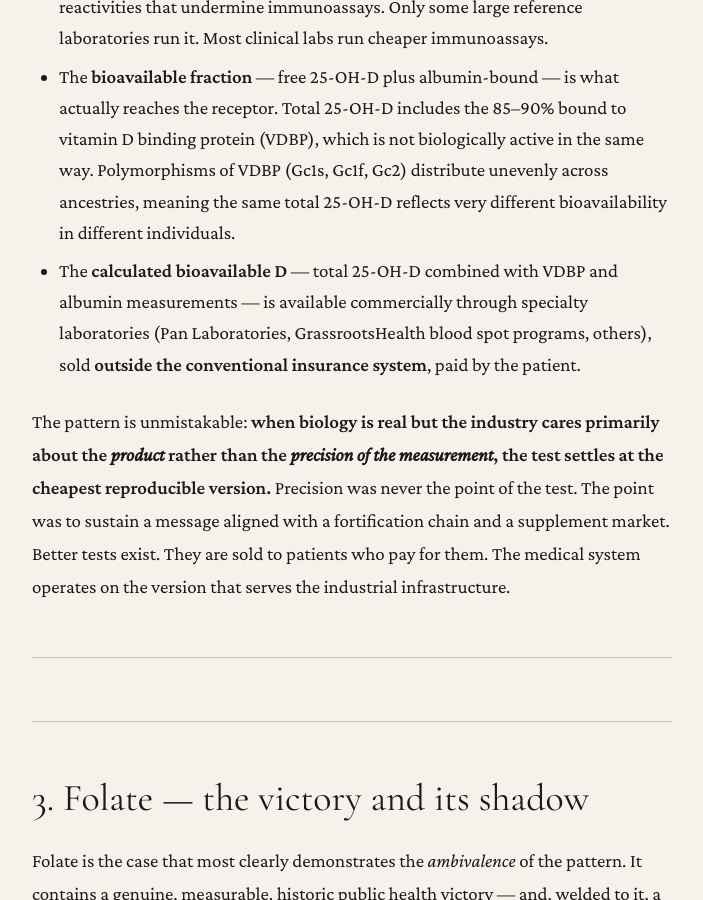
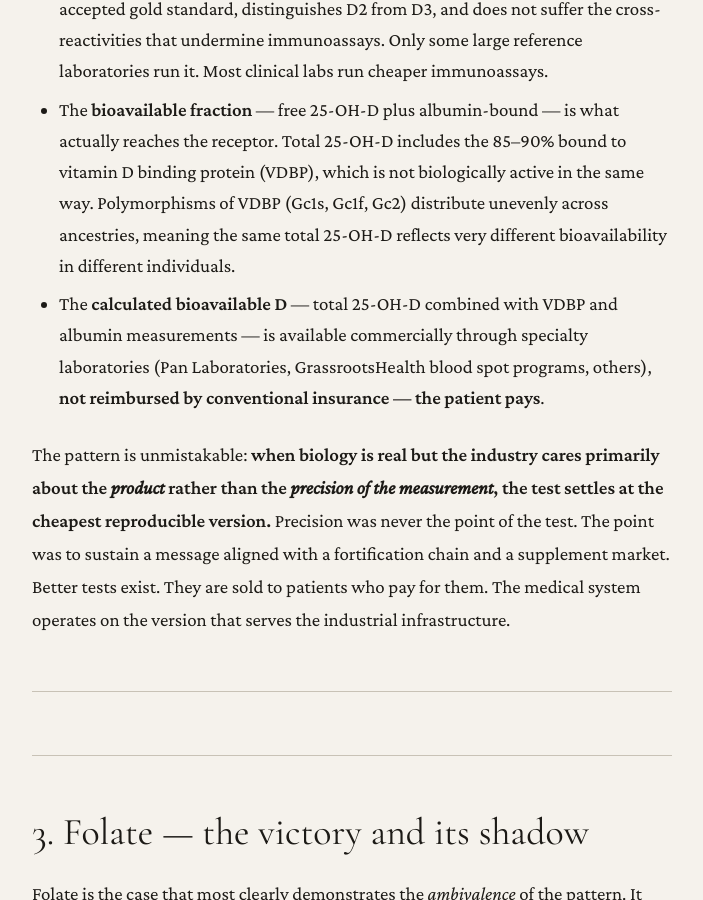
Before and after one commit to PerigGouanvic/physiological-rights, a Jekyll site: the page built from _critique/behind-every-test-an-industry.md, in a window 1280 px wide and 900 px high, scrolled down 5107 px. Shown: the whole window, without its empty margins (122-825 px from the left). Built offline with Jekyll 4.4.1, drawn with Linux system fonts in a browser that asks for light colours; comment, search, counter and statistics services are not loaded; some of the changed text lies outside the part shown.

Commit message:
edit(critique): polish D-section wording and link /rights/iron/ from section 1
Section 2 (Vitamin D): "sold outside the conventional insurance system,
paid by the patient" → "not reimbursed by conventional insurance —
the patient pays." Cleaner, punchier.

Section 1 (Iron) caveat paragraph now points to both /editorials/the-
ferritin-threshold/ (failure-mode editorial) and /rights/iron/ (full
fiche, published 2026-07-17).

Co-Authored-By: Claude Opus 4.7 <noreply@anthropic.com>

```diff
--- a/_critique/behind-every-test-an-industry.md
+++ b/_critique/behind-every-test-an-industry.md
@@ -62,7 +62,7 @@ The test that conventional medicine orders is **25-hydroxyvitamin D by immunoass
 - **Between-manufacturer immunoassay variance is on the order of 10 nmol/L or more** for the same sample, well within the range that changes clinical action. A patient can be told "deficient" on one platform and "sufficient" on another.
 - **LC-MS/MS** — liquid chromatography-tandem mass spectrometry — is the accepted gold standard, distinguishes D2 from D3, and does not suffer the cross-reactivities that undermine immunoassays. Only some large reference laboratories run it. Most clinical labs run cheaper immunoassays.
 - The **bioavailable fraction** — free 25-OH-D plus albumin-bound — is what actually reaches the receptor. Total 25-OH-D includes the 85–90% bound to vitamin D binding protein (VDBP), which is not biologically active in the same way. Polymorphisms of VDBP (Gc1s, Gc1f, Gc2) distribute unevenly across ancestries, meaning the same total 25-OH-D reflects very different bioavailability in different individuals.
-- The **calculated bioavailable D** — total 25-OH-D combined with VDBP and albumin measurements — is available commercially through specialty laboratories (Pan Laboratories, GrassrootsHealth blood spot programs, others), sold **outside the conventional insurance system**, paid by the patient.
+- The **calculated bioavailable D** — total 25-OH-D combined with VDBP and albumin measurements — is available commercially through specialty laboratories (Pan Laboratories, GrassrootsHealth blood spot programs, others), **not reimbursed by conventional insurance — the patient pays**.
 
 The pattern is unmistakable: **when biology is real but the industry cares primarily about the *product* rather than the *precision of the measurement*, the test settles at the cheapest reproducible version.** Precision was never the point of the test. The point was to sustain a message aligned with a fortification chain and a supplement market. Better tests exist. They are sold to patients who pay for them. The medical system operates on the version that serves the industrial infrastructure.
 
```
Also changed, not shown: other parts of _critique/behind-every-test-an-industry.md (+1 -1 lines).
